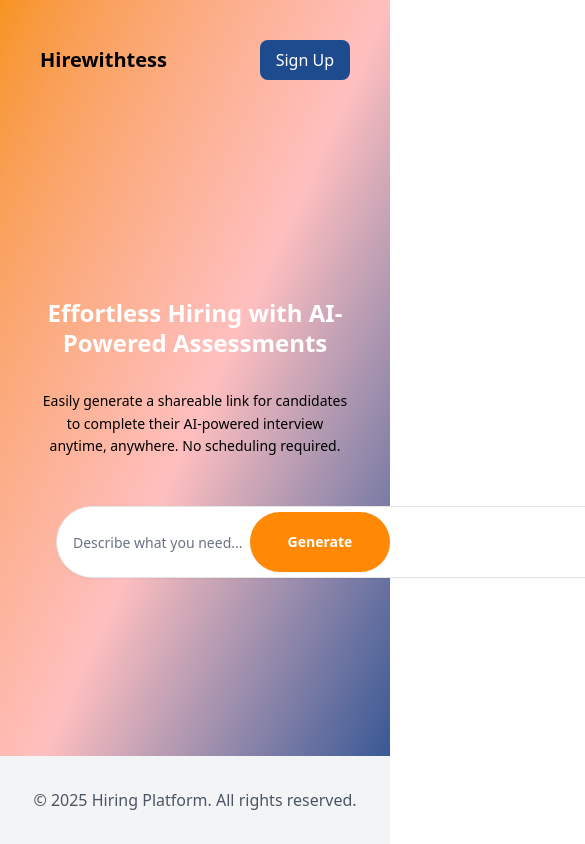
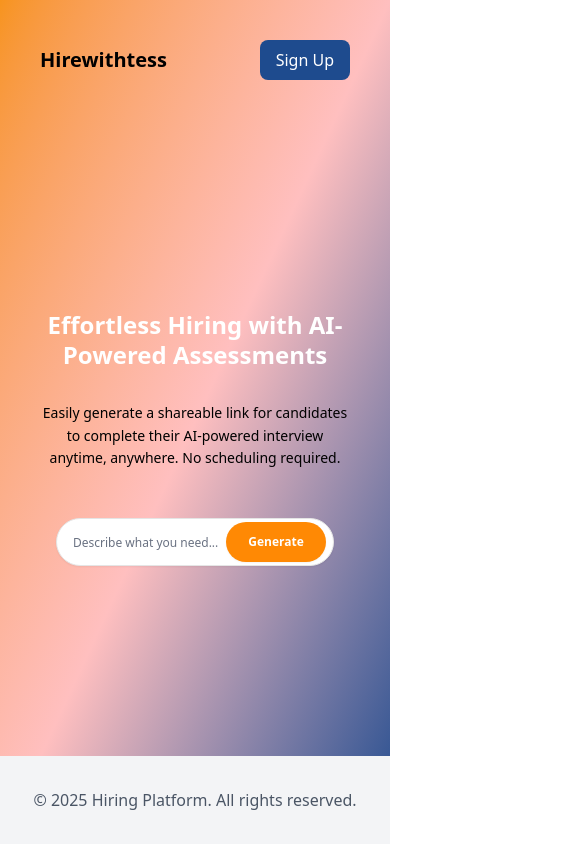
Before and after one commit to sayyamButt317/hire-with-tess-frontend, a Next.js app: page / in a window 390 px wide. Shown: the top 844 px of the page, 585 px wide, since content can reach past the window. Built offline with nearby package versions, Linux system fonts and the light colour scheme.

Commit message:
responsivness

```diff
--- a/src/app/interview/component/placeholder.tsx
+++ b/src/app/interview/component/placeholder.tsx
@@ -11,15 +11,19 @@ export default function Placeholder({
 }) {
     return (
         <div className="flex justify-center w-full px-4">
-            <form onSubmit={onSubmit} className="relative w-full max-w-xl">
+            <form onSubmit={onSubmit} className="relative w-full max-w-xl sm:max-w-2xl">
                 <Input
-                    className="w-[640px] h-[72px] font-normal bg-white rounded-full placeholder:text-gray-500 pl-4 sm:pl-6 pr-16 sm:pr-20 text-sm sm:text-base"
+                    className="w-full h-12 sm:h-[60px] md:h-[72px] font-normal bg-white rounded-full
+                    placeholder:text-gray-500 pl-4 sm:pl-6 pr-16 sm:pr-20
+                    text-xs sm:text-sm md:text-base lg:text-lg"
                     placeholder="Describe what you need..."
                     onChange={onChange}
                 />
                 <Button
                     type="submit"
-                    className="absolute font-semibold cursor-pointer -right-14 top-1/2 transform -translate-y-1/2 h-[60px] w-[140px] bg-orange-400 text-white px-4 sm:px-5 py-2 rounded-full text-sm sm:text-base"
+                    className="absolute font-semibold cursor-pointer right-2 sm:right-3 top-1/2
+                    transform -translate-y-1/2 h-10 sm:h-[50px] md:h-[60px] w-[100px] sm:w-[120px] md:w-[140px]
+                    bg-orange-400 text-white px-3 sm:px-4 py-2 rounded-full text-xs sm:text-sm md:text-base"
                 >
                     Generate
                 </Button>
--- a/src/app/interview/component/signupform.tsx
+++ b/src/app/interview/component/signupform.tsx
@@ -36,8 +36,9 @@ export default function SignupForm() {
             role: "admin",
         };
 
+
         signupMutation.mutate(payload);
-        form.reset()
+        // form.reset()
     };
 
     return (
```
